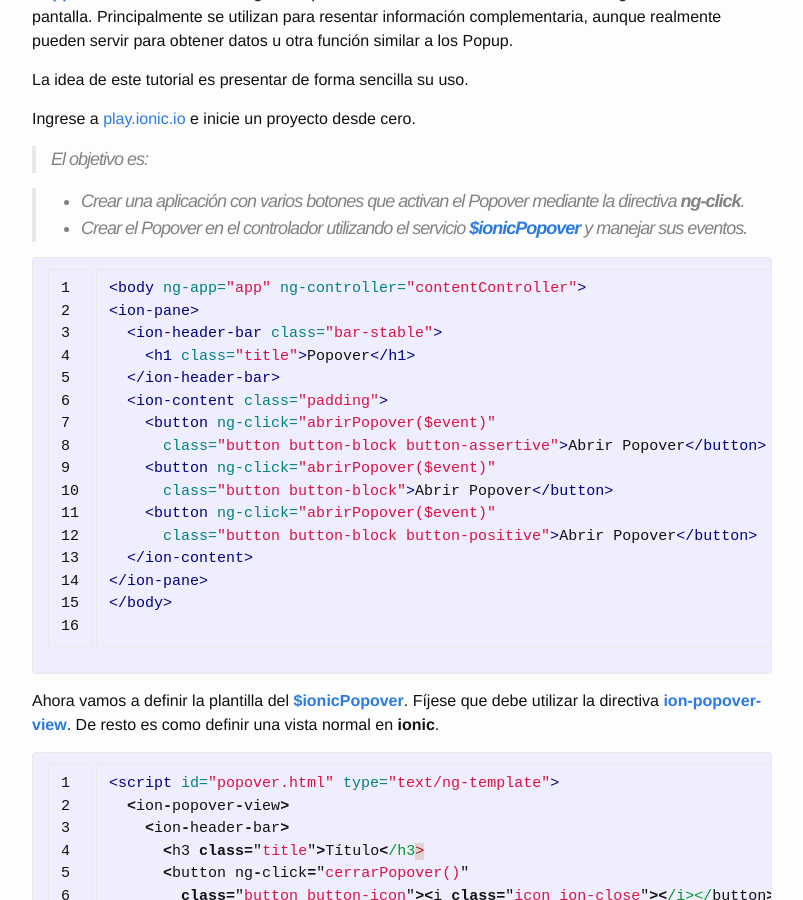
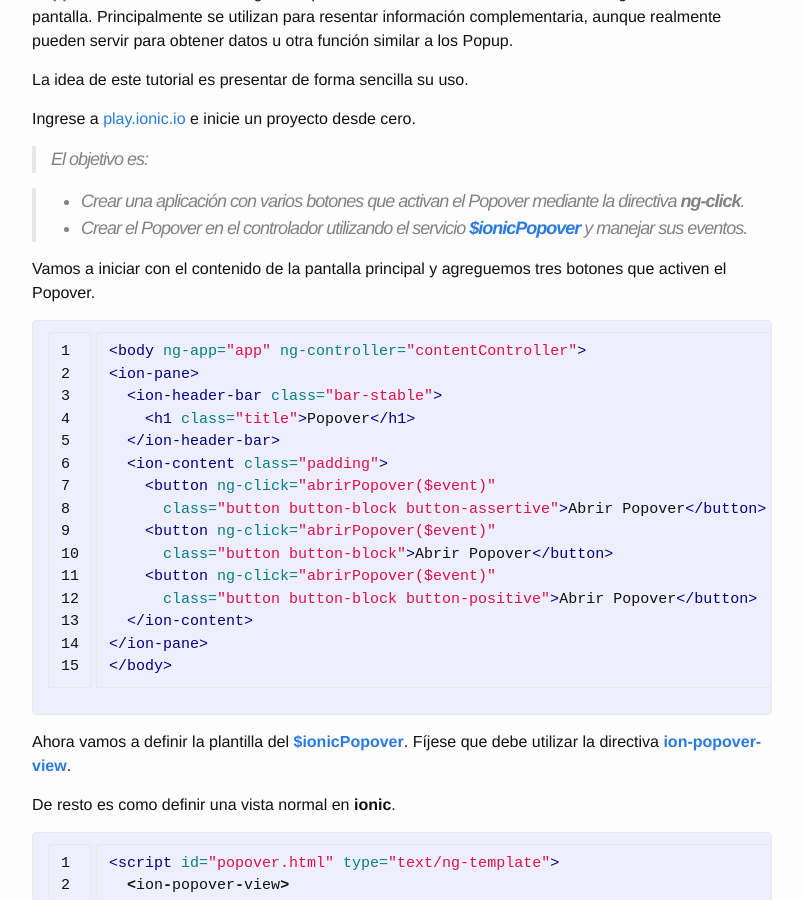
Before and after one commit to aaramirez/aaramirez.github.io, a Jekyll site: the page built from _posts/desarrollos/ionic/2015-11-10-popover.markdown, in a window 1280 px wide and 900 px high, scrolled down 243 px. Shown: the whole window, without its empty margins (238-1041 px from the left). Built offline with Jekyll 4.4.1, drawn with Linux system fonts in a browser that asks for light colours.

Commit message:
Popover - fix

```diff
--- a/_posts/desarrollos/ionic/2015-11-10-popover.markdown
+++ b/_posts/desarrollos/ionic/2015-11-10-popover.markdown
@@ -16,7 +16,9 @@ Ingrese a [play.ionic.io][1] e inicie un proyecto desde cero.
   > - Crear una aplicación con varios botones que activan el Popover mediante la directiva __ng-click__.
   > - Crear el Popover en el controlador utilizando el servicio [__$ionicPopover__][3] y manejar sus eventos.
 
-  {% highlight html linenos %}
+Vamos a iniciar con el contenido de la pantalla principal y agreguemos tres botones que activen el Popover.
+
+{% highlight html linenos %}
 <body ng-app="app" ng-controller="contentController">
 <ion-pane>
   <ion-header-bar class="bar-stable">
@@ -32,9 +34,11 @@ Ingrese a [play.ionic.io][1] e inicie un proyecto desde cero.
   </ion-content>
 </ion-pane>
 </body>
-  {% endhighlight %}
+{% endhighlight %}
 
-Ahora vamos a definir la plantilla del [__$ionicPopover__][3]. Fíjese que debe utilizar la directiva [__ion-popover-view__][3]. De resto es como definir una vista normal en __ionic__.
+Ahora vamos a definir la plantilla del [__$ionicPopover__][3]. Fíjese que debe utilizar la directiva [__ion-popover-view__][3].
+
+De resto es como definir una vista normal en __ionic__.
 
 {% highlight html linenos %}
 <script id="popover.html" type="text/ng-template">
```
